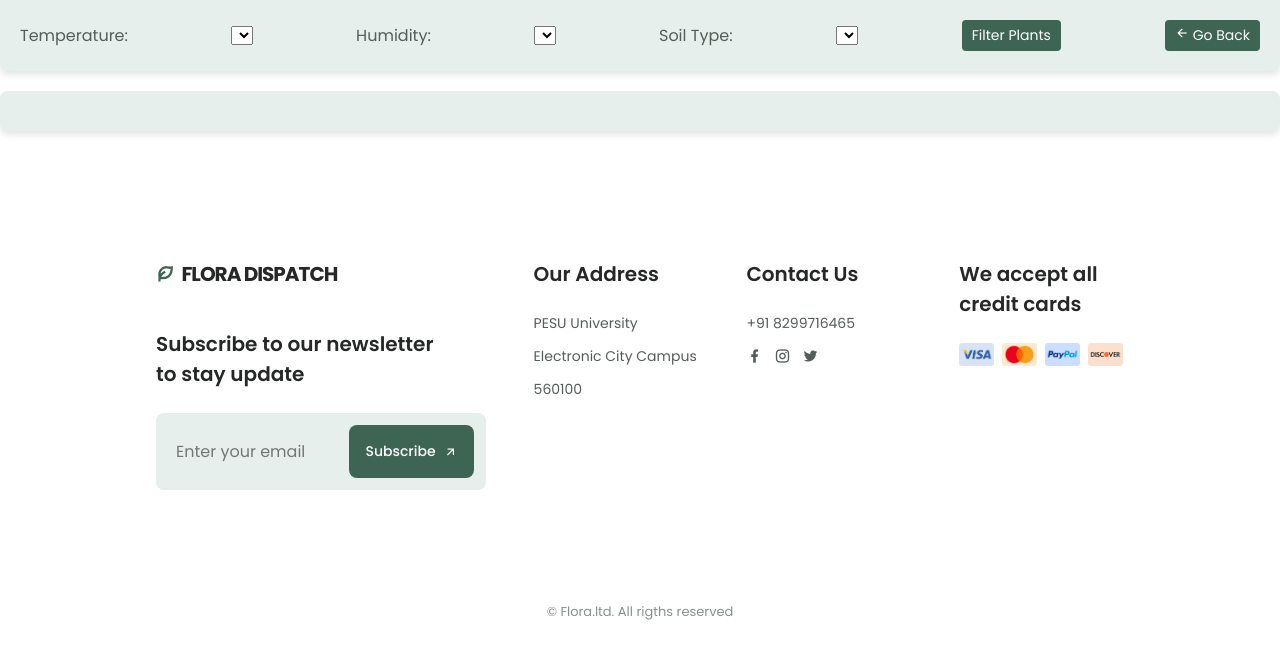
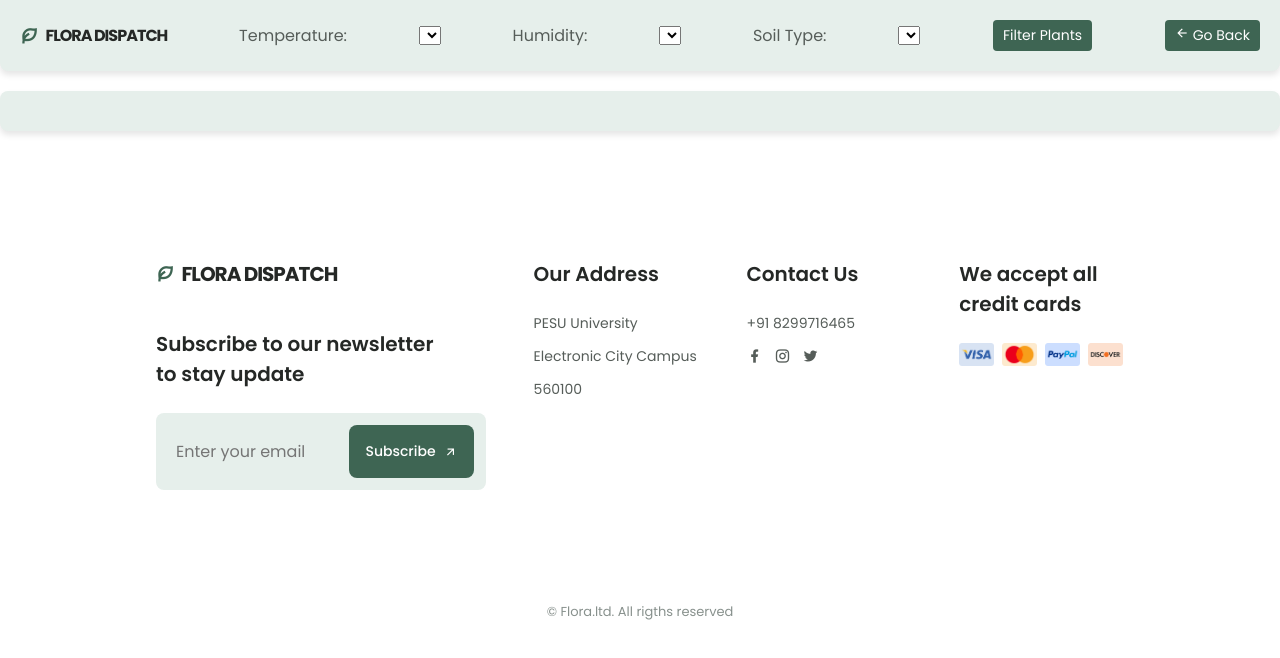
Before and after one commit to himanshunanda22/Flora-Dispatch, a website: page public/product.html in a window 1280 px wide. Drawn offline with nearby package versions, Linux system fonts and the light colour scheme; no server answers.

Commit message:
Making minor adjustments and fixing merge error:Himanshu and Harshitha

```diff
--- a/public/product.html
+++ b/public/product.html
@@ -21,7 +21,11 @@
   <body>
 
     <div class="search-container">
+
       <div class="search-options">
+        <a href="#" class="nav__logo">
+          <i class="ri-leaf-line nav__logo-icon"></i> Flora Dispatch
+        </a>
         <label for="temperature">Temperature:</label>
         <select id="temperature">
           <!-- Add your temperature options here -->
@@ -68,10 +72,7 @@
     <div id="cartPanel" class="cart-panel">
       <div class="cart-header">
         <h2 style="text-align: center">
-        <img
-          src="./assets/img/favicon.png"
-          alt="icon logo"
-          style="color: var(--first-color)" />
+          <img src="./assets/img/favicon.png" alt="icon logo" style="color: var(--first-color)" />
           FLORA-CART
         </h2>
         <button class="cart-close" onclick="closeCartPanel()">
@@ -79,9 +80,7 @@
         </button>
       </div>
       <ul id="cartItemList" class="cart-item-list"></ul>
-    <button
-      style="display: flex; justify-content: center; align-items: center"
-      class="button button--flex cart-button"
+      <button style="display: flex; justify-content: center; align-items: center" class="button button--flex cart-button"
         onclick="proceedToCheckout()">
         Proceed to Checkout
         <i class="ri-arrow-right-up-line button__icon"></i>
@@ -102,10 +101,7 @@
           </h3>
 
           <div class="footer__subscribe">
-        <input
-          type="email"
-          placeholder="Enter your email"
-          class="footer__input" />
+            <input type="email" placeholder="Enter your email" class="footer__input" />
 
             <button class="button button--flex footer__button">
               Subscribe
@@ -182,9 +178,6 @@
 
     <!--=============== MAIN JS ===============-->
     <script src="assets/js/main.js"></script>
-
-  <!--=============== CART JS ===============-->
-  <script src="assets/js/cart.js"></script>
   </body>
 
   </html>
```
Also changed, not shown: README.md (deleted). Lines whose indentation alone changed are shown as unchanged.
